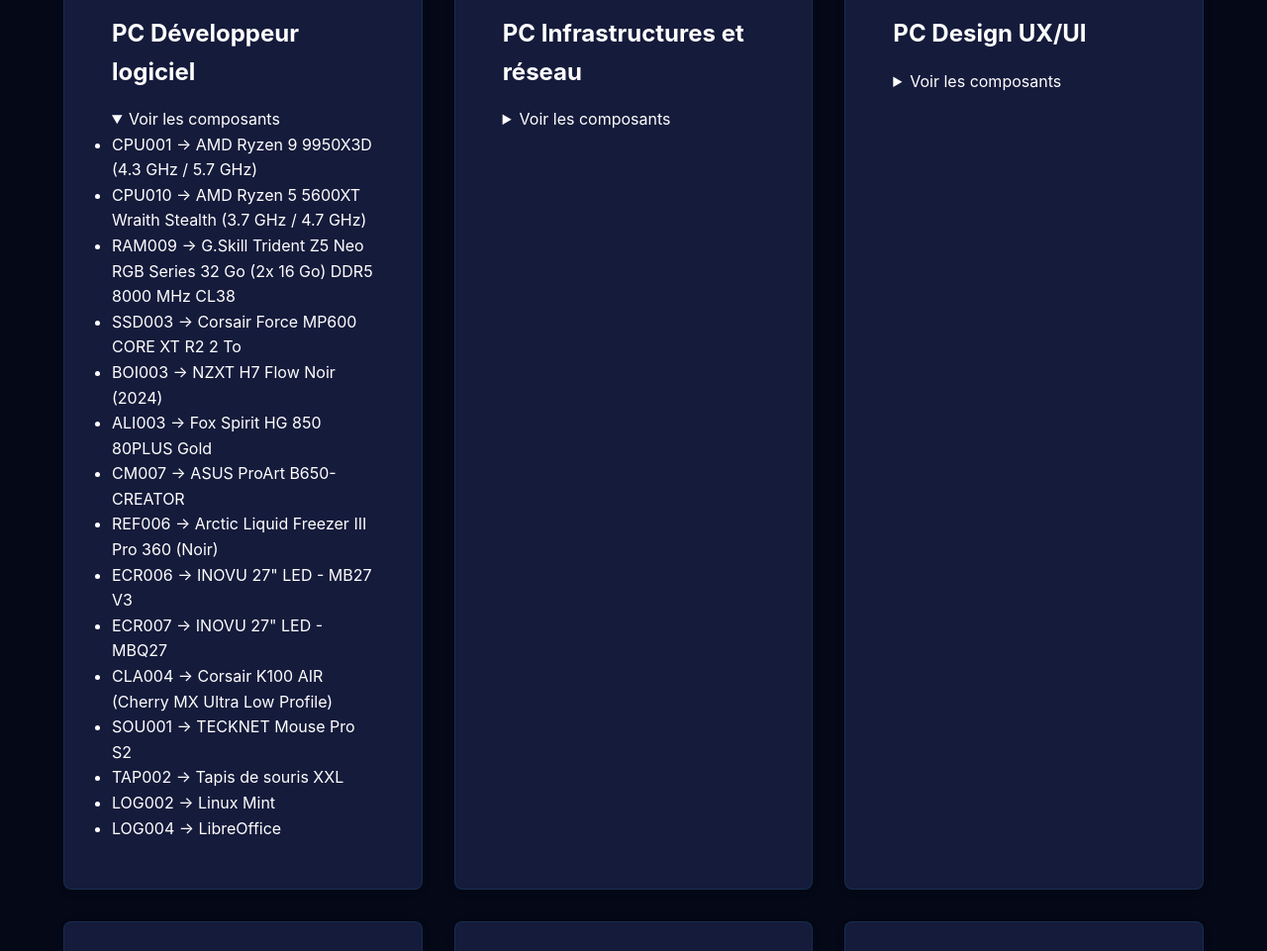
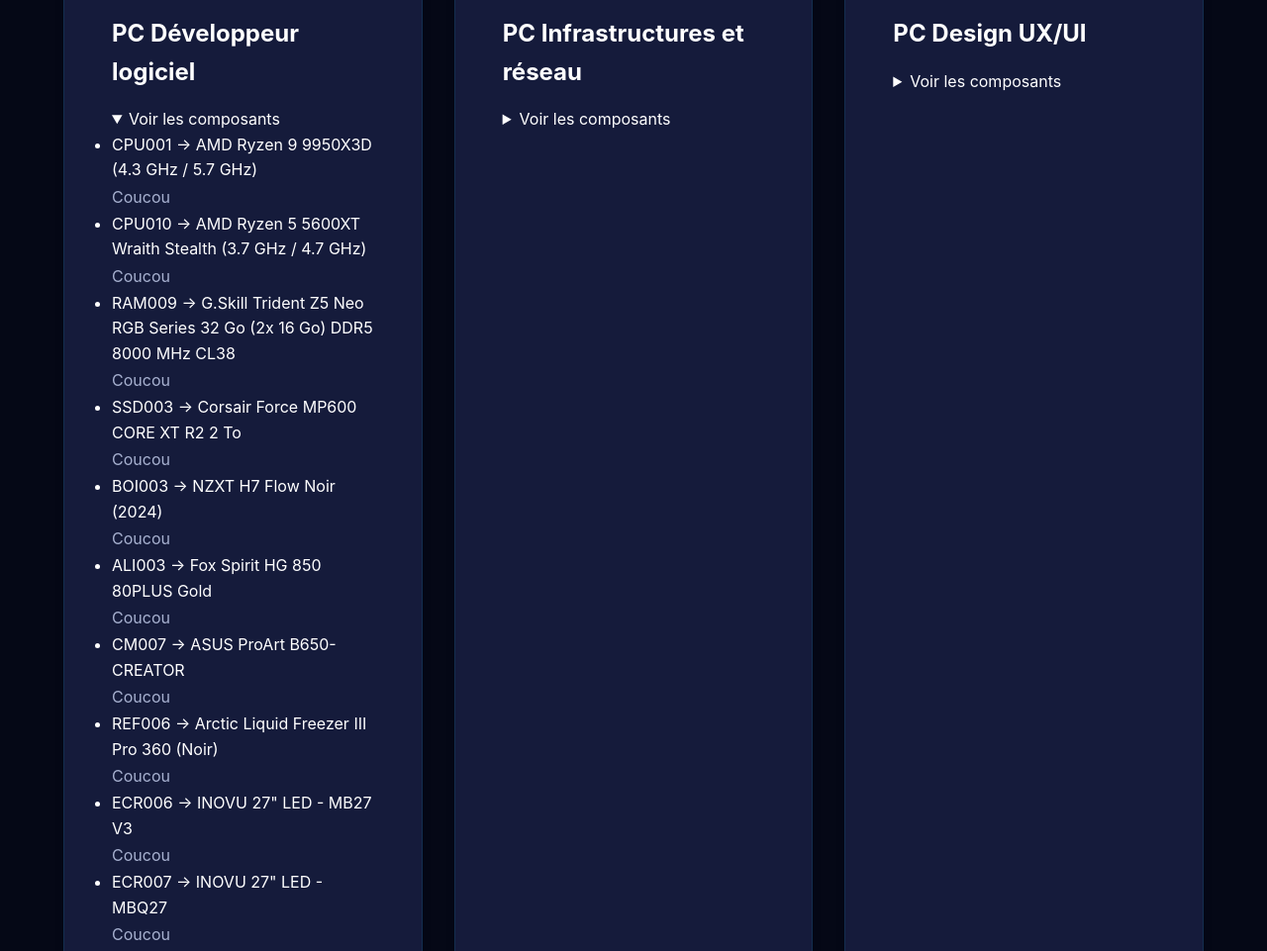
Before and after one commit to yannchbd/techsolutions, a PHP site: page /gestion_de_parc.php in a window 1280 px wide, after a click on "Voir les composants". Shown: the part 479-1440 px from the top of the page at 99% size. Run offline with PHP 8.4, Linux system fonts and the light colour scheme; data comes from the database, SQL or seed files in the repository.

Commit message:
Dernière sauvegarde

```diff
--- a/gestion_de_parc.php
+++ b/gestion_de_parc.php
@@ -74,6 +74,7 @@
                 $stmt->execute([(int)$pc['id']]);
                 foreach ($stmt->fetchAll() as $row): ?>
                   <li><?= e($row['description']) ?> -> <?= e($row['name']) ?></li>
+                  <p>Coucou</p>
               <?php endforeach; ?>
             </ul>
           </details>
```
